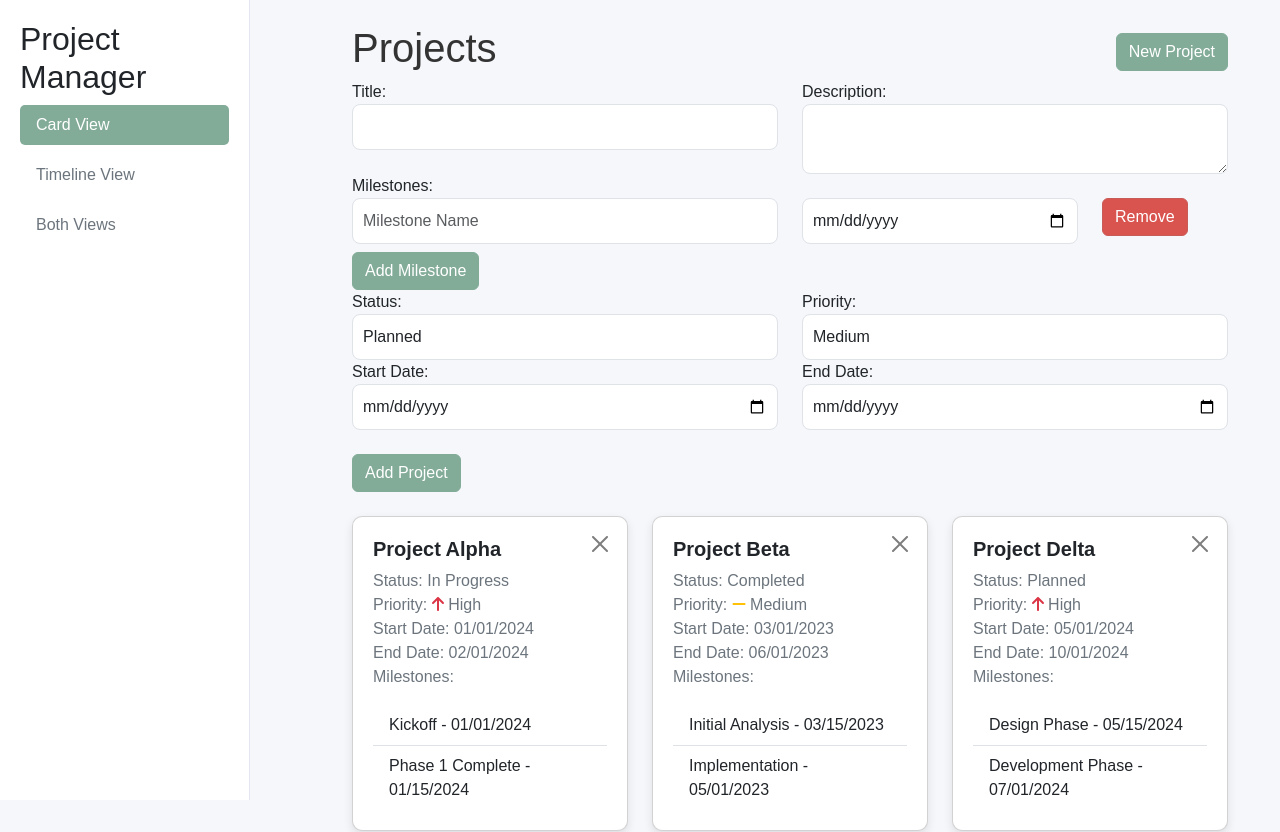
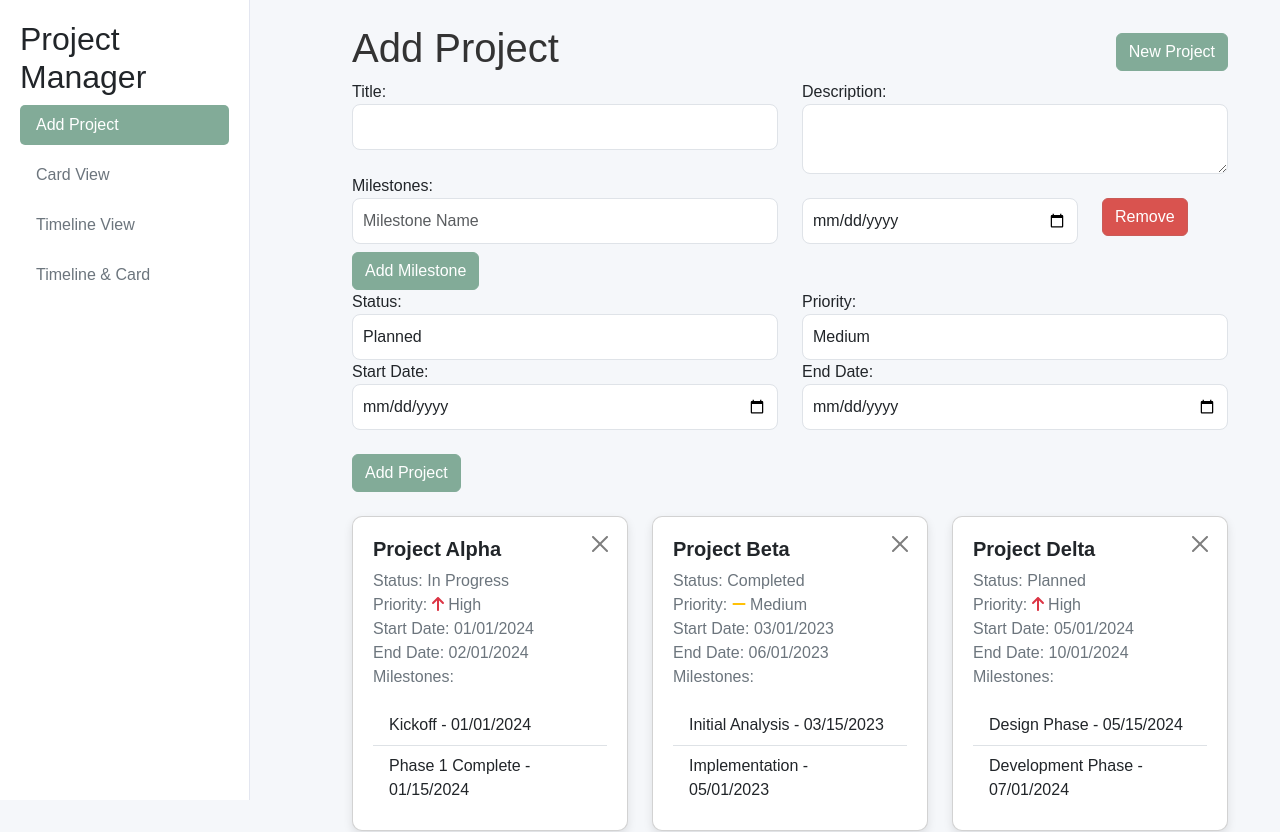
Before and after one commit to rufio89/project-tracker, a React (Create React App) app: page / in a window 1280 px wide. Shown: the top 832 px of the page. Built offline with nearby package versions, Linux system fonts and the light colour scheme.

Commit message:
Add navigation title change and new project screen

```diff
--- a/src/App.js
+++ b/src/App.js
@@ -8,7 +8,8 @@ import ProjectTimeline from './ProjectTimeline';
 
 const App = () =>{
   const [projects, setProjects] = useState([]);
-  const [view, setView] = useState('card');
+  const [view, setView] = useState('add-project');
+  const [title, setTitle] = useState('Add Project');
   const [editingProject, setEditingProject] = useState(null);
 
 
@@ -44,10 +45,16 @@ const App = () =>{
     setEditingProject(null);
   };
 
+  const handleNavClick = (view, title) => {
+    setView(view);
+    setTitle(title);
+  };
+
 
   const setCardView = () => setView('card');
   const setTimelineView = () => setView('timeline');
   const setBothView = () => setView('both');
+  const setAddProjectView =() => setView('add-project');
 
   return (
     <div className="container">
@@ -55,25 +62,28 @@ const App = () =>{
       <div className="col-md-3 sidebar">
         <h2>Project Manager</h2>
         <nav className="nav flex-column">
-        <a className={`nav-link ${view === 'card' ? 'active' : ''}`} href="#" onClick={setCardView}>Card View</a>
-        <a className={`nav-link ${view === 'timeline' ? 'active' : ''}`} href="#" onClick={setTimelineView}>Timeline View</a>
-        <a className={`nav-link ${view === 'both' ? 'active' : ''}`} href="#" onClick={setBothView}>Both Views</a>
+        <a className={`nav-link ${view === 'add-project' ? 'active' : ''}`} href="#" onClick={()=> handleNavClick('add-project', 'Add Project')}>Add Project</a>
+        <a className={`nav-link ${view === 'card' ? 'active' : ''}`} href="#" onClick={()=> handleNavClick('card', 'Card View')}>Card View</a>
+        <a className={`nav-link ${view === 'timeline' ? 'active' : ''}`} href="#" onClick={()=> handleNavClick('timeline', 'Timeline View')}>Timeline View</a>
+        <a className={`nav-link ${view === 'both' ? 'active' : ''}`} href="#" onClick={()=> handleNavClick('both', 'Timeline & Card')}>Timeline & Card</a>
         </nav>
       </div>
       <div className="col-md-9 offset-md-3">
         <div className="d-flex justify-content-between align-items-center mt-4">
-          <h1>Projects</h1>
-          <button className="btn btn-primary" onClick={() => setView('card')}>New Project</button>
+          <h1>{title}</h1>
+          <button className="btn btn-primary" onClick={() => setView('add-project')}>New Project</button>
         </div>
+        {view === 'add-project' ? (
         <ProjectForm
           addProject={addProject}
           currentProject={editingProject !== null ? projects[editingProject] : null}
           resetEditingProject={resetEditingProject}
         />
+        ): null}
         {view === 'timeline' || view === 'both' ? (
           <ProjectTimeline projects={projects} />
         ) : null}
-        {view === 'card' || view === 'both' ? (
+        {view === 'card' || view === 'both' || view == 'add-project' ? (
           <ProjectList
             projects={projects}
             deleteProject={deleteProject}
--- a/src/ProjectTimeline.js
+++ b/src/ProjectTimeline.js
@@ -20,7 +20,7 @@ const ProjectTimeline = ({ projects }) => {
   }));
 
   return (
-    <Timeline
+    <Timeline className="mt-3"
       groups={groups}
       items={items}
       defaultTimeStart={moment().add(-6, 'month')}
```
